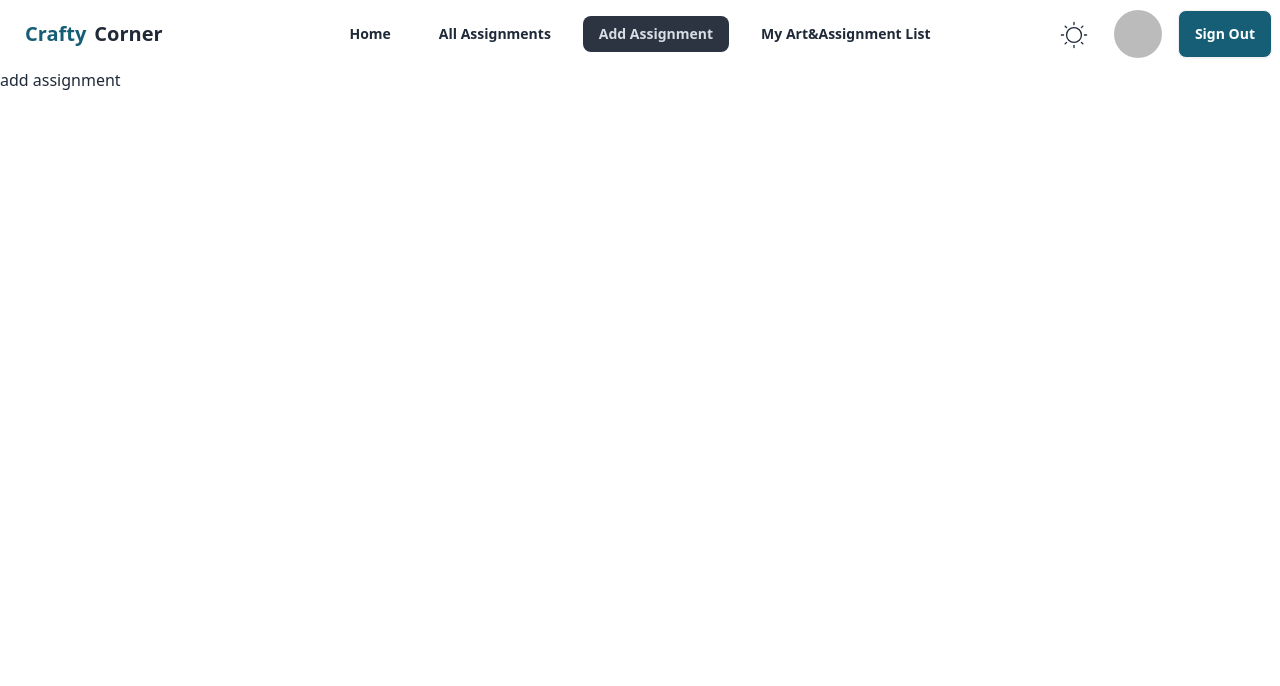
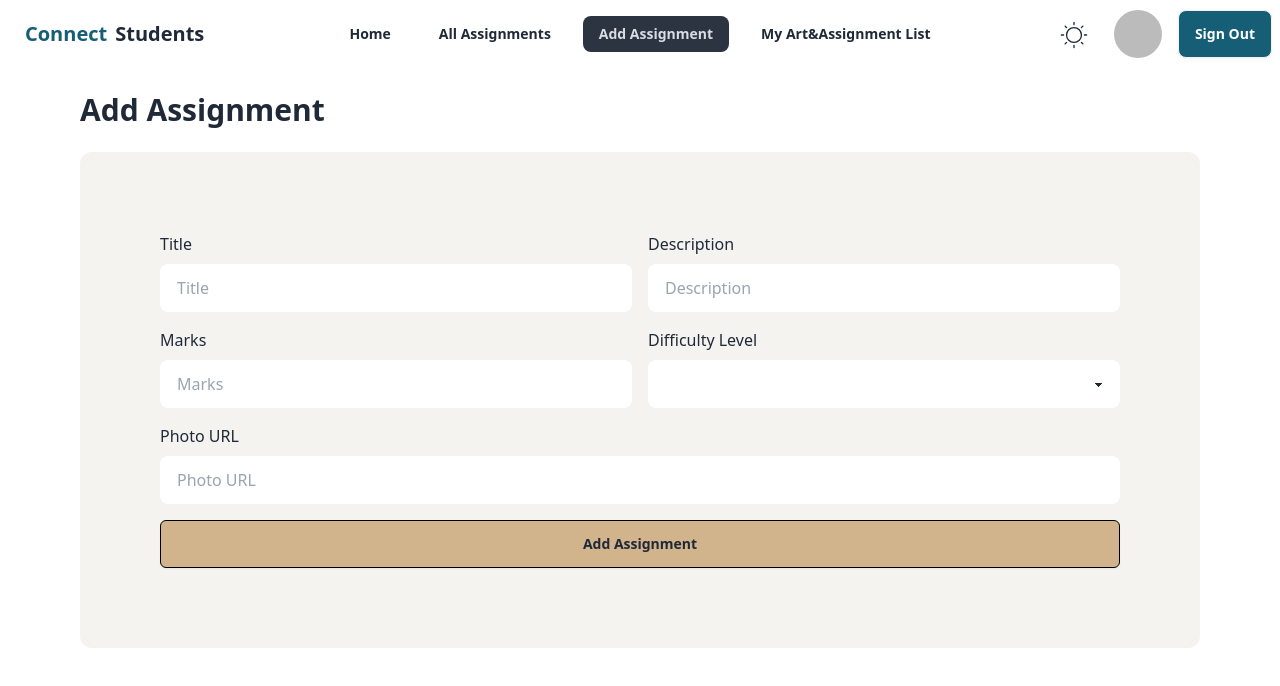
Before and after one commit to ashfiaKhatun/group-study-client, a React (Vite) app: page /add-assignment in a window 1280 px wide. Shown: the top 686 px of the page. Built offline with nearby package versions, Linux system fonts and the light colour scheme; no server answers; sample sign-in values are in the browser's storage.

Commit message:
Updated create assignmnet form

```diff
--- a/src/components/pages/CreateAssignment/CreateAssignment.jsx
+++ b/src/components/pages/CreateAssignment/CreateAssignment.jsx
@@ -1,13 +1,81 @@
 import { Helmet } from "react-helmet-async";
 
 const CreateAssignment = () => {
+
+    const handleAddAssignment = event => {
+        event.preventDefault();
+        const form = event.target;
+        const title = form.title.value;
+        const description = form.description.value;
+        const marks = form.marks.value;
+        const difficulty = form.difficulty.value;
+        const photo = form.photo.value;
+
+        const newAssignment = {
+            title,
+            description,
+            marks,
+            difficulty,
+            photo
+        };
+
+    }
+
     return (
         <>
 
             <Helmet>
                 <title>Add Assignment</title>
             </Helmet>
-            add assignment
+            <h2 className="text-3xl font-extrabold my-6 ml-20">Add Assignment</h2>
+            <div className="px-4 md:px-20">
+                <form onSubmit={handleAddAssignment}>
+                    <div className="grid md:grid-cols-2 gap-4 form-control rounded-xl p-4 md:p-20 bg-[#f4f3f0]">
+                        {/* title */}
+                        <div>
+                            <label className="label-text text-base">Title</label>
+                            <input type="text" name="title" placeholder="Title" className="input  w-full mt-2" />
+                        </div>
+
+                        {/* description */}
+                        <div>
+                            <label className="label-text text-base">Description</label>
+                            <input type="text" name="description" placeholder="Description" className="input w-full mt-2" />
+                        </div>
+
+                        {/* marks */}
+                        <div>
+                            <label className="label-text text-base">Marks</label>
+                            <input type="text" name="marks" placeholder="Marks" className="input w-full mt-2" />
+                        </div>
+
+                        {/* difficulty */}
+                        <div>
+                            <label className="label-text text-base">Difficulty Level</label>
+                            <select className="select input w-full mt-2" name='difficulty'>
+                                <option></option>
+                                <option>Easy</option>
+                                <option>Medium</option>
+                                <option>Hard</option>
+
+                            </select>
+                        </div>
+
+
+
+                        {/* photo url */}
+                        <div className="lg:col-span-2">
+                            <label className="label-text text-base">Photo URL</label>
+                            <input type="text" name="photo" placeholder="Photo URL" className="input w-full mt-2" />
+                        </div>
+
+
+                        <div className="lg:col-span-2">
+                            <input type="submit" value="Add Assignment" className="border btn border-black rounded-md w-full bg-[#D2B48C] hover:bg-[#a58c6c] hover:text-white py-2 font-bold cursor-pointer" />
+                        </div>
+                    </div>
+                </form>
+            </div>
         </>
 
 
--- a/src/components/shared/Navbar.jsx
+++ b/src/components/shared/Navbar.jsx
@@ -65,7 +65,7 @@ const Navbar = () => {
                         {navList}
                     </ul>
                 </div>
-                <a className="btn btn-ghost font-bold text-xl"><span className="text-cyan-800">Crafty</span> Corner</a>
+                <a className="btn btn-ghost font-bold text-xl"><span className="text-cyan-800">Connect</span> Students</a>
             </div>
 
             <div className="navbar-center hidden md:flex">
```
